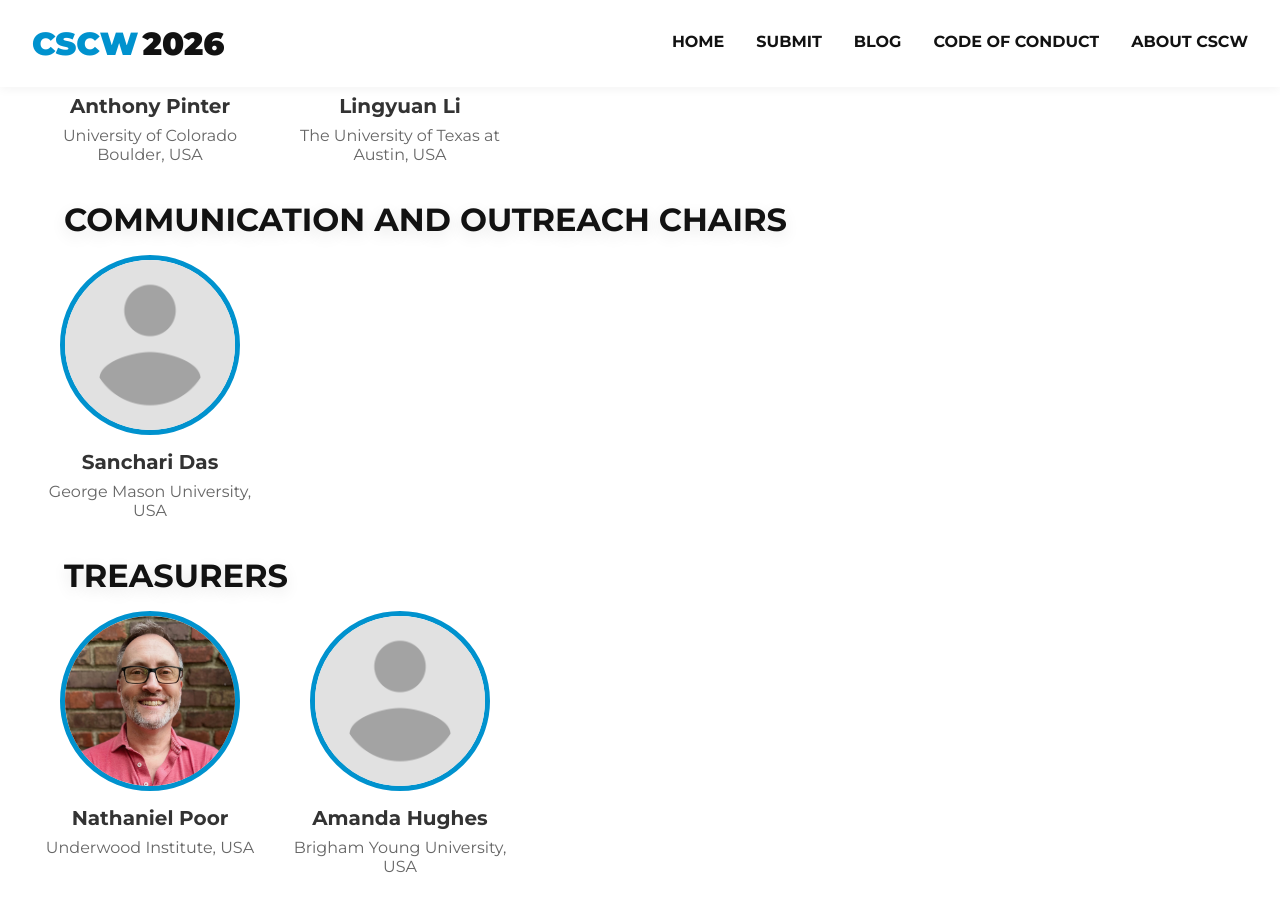
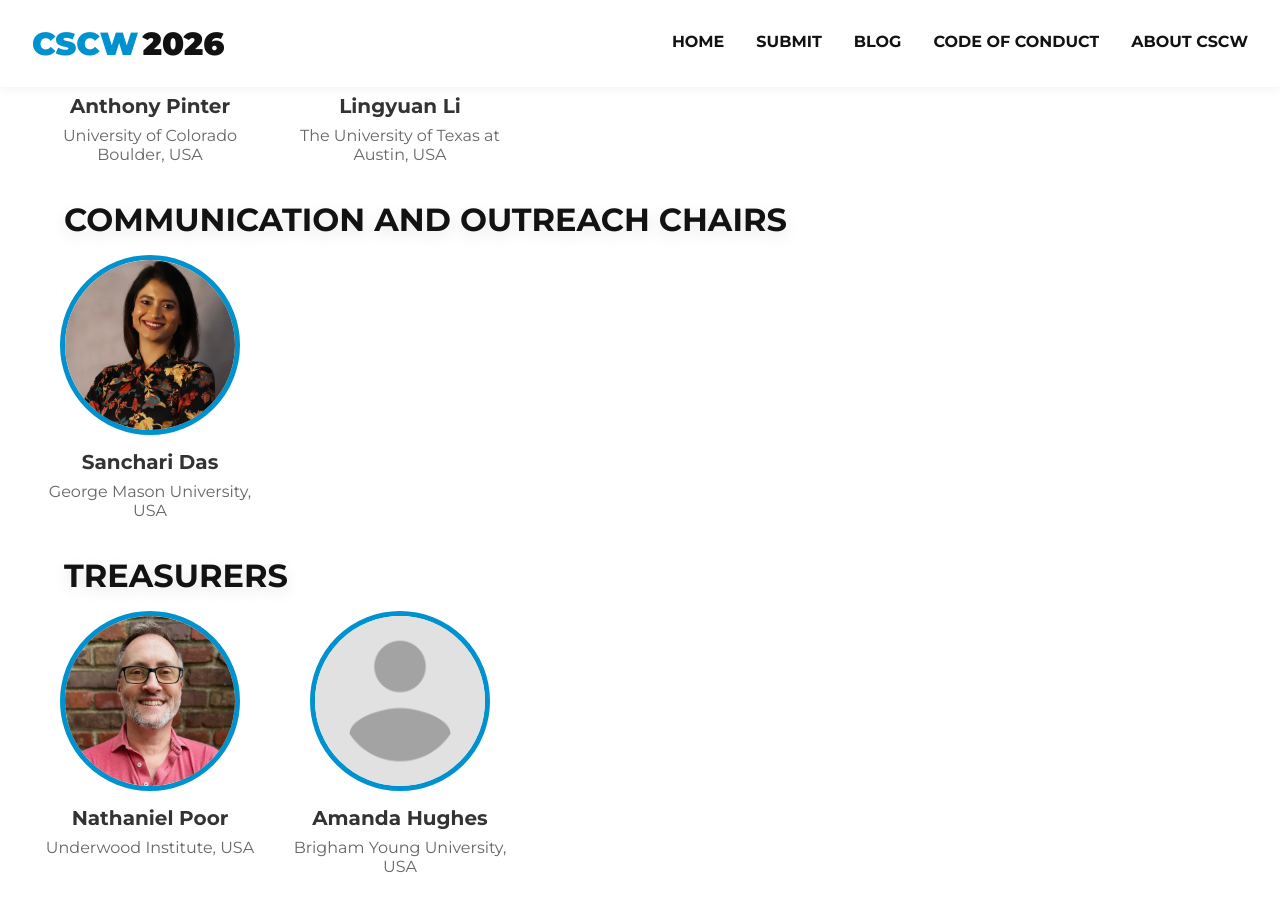
Before and after one commit to anthonypinter/cscw2026-website, a Jekyll site: the page built from organizing.html, in a window 1280 px wide and 900 px high, scrolled down 1304 px. Built offline with Jekyll 4.4.1, drawn with Linux system fonts in a browser that asks for light colours.

Commit message:
Update organizing.html

```diff
--- a/organizing.html
+++ b/organizing.html
@@ -91,7 +91,7 @@
       <div class="flex-container">
         <!-- Item 1 -->
         <div class="circle-item">
-            <img src="images/placeholder.png" alt="Profile Image 1" class="circle-image">
+            <img src="images/sanchari.jpg" alt="Profile Image 1" class="circle-image">
             <p class="title">Sanchari Das</p>
             <p class="subtitle">George Mason University, USA</p>
         </div>
```
